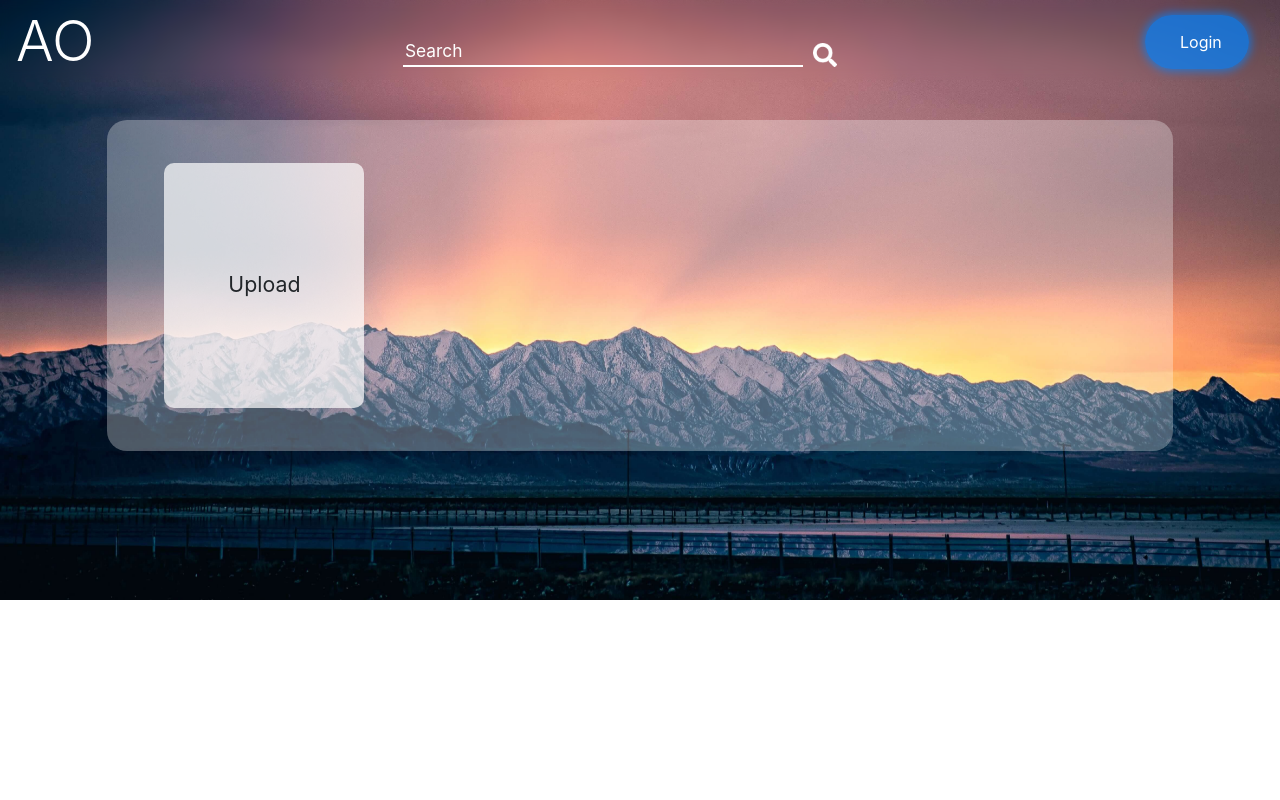
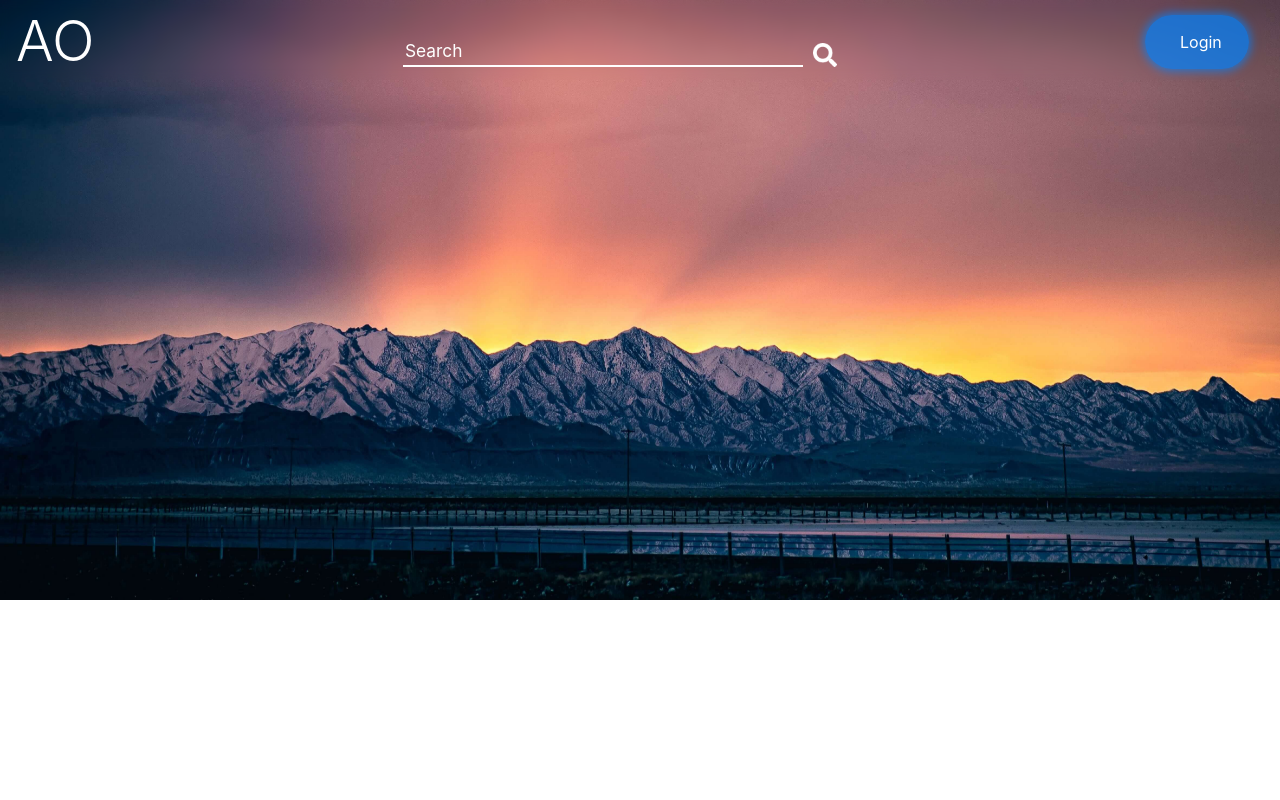
Before and after one commit to xeon5145/NT, a PHP site: page / in a window 1280 px wide. Run offline with PHP 8.4, Linux system fonts and the light colour scheme.

Commit message:
removed upload tile

```diff
--- a/css/home.css
+++ b/css/home.css
@@ -83,19 +83,7 @@ body
   overflow: auto;
   border-radius: 20px;
 }
-.file-input-homepage
-{
-  background-color: rgba(255, 255, 255, 0.7);
-  border-radius: 10px;
-  padding: 5em 3em;
-  margin: 2em;
-  font-size: 16pt;
-  transition-duration: 0.2s;
-}
-.file-input-homepage:hover
-{
-  transform: scale(1.025);
-}
+/*need to build upload tile , kind of redirection page to upload form*/
 .foot
 {
   background-color: #ffffff;
--- a/html/home.php
+++ b/html/home.php
@@ -18,10 +18,7 @@
   <div class="background-1 row container-fluid">
   </div>
   <div class="container col-10 content-viewer">
-    <form class="" action="index.html" method="post">
-      <label for="file-input-homepage" class="file-input-homepage">Upload</label>
-      <input type="file" name="file-input-homepage" id="file-input-homepage" value="" hidden>
-    </form>
+    <!--need to build upload tile here-->
   </div>
   <div class="foot col-12 container-fluid">
   </div>
```
